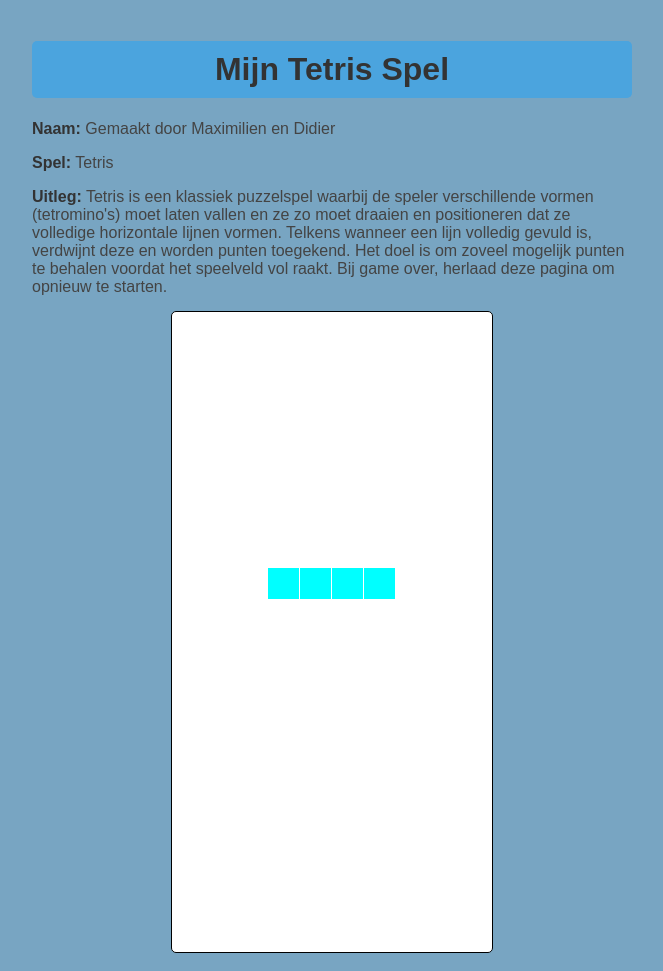
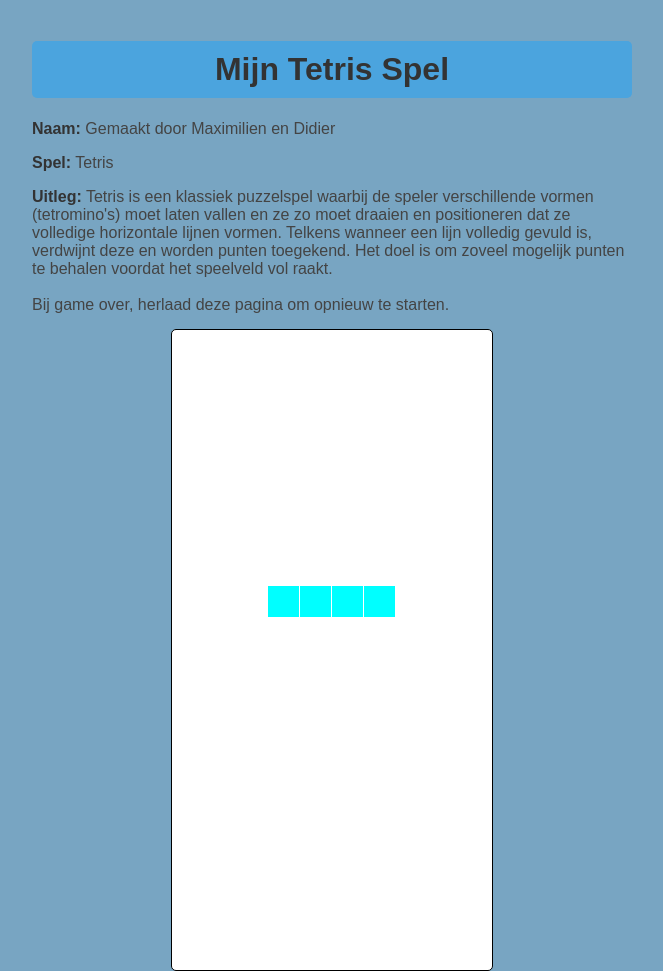
Before and after one commit to MaximilienDem/MaximilienDem.github.io, a plain HTML site: page index.html in a window 1280 px wide. Shown: the whole page, without its empty margins (308-971 px from the left). Drawn offline with Linux system fonts and the light colour scheme.

Commit message:
Update index.html

```diff
--- a/index.html
+++ b/index.html
@@ -60,7 +60,7 @@
     </p>
 
     <p>
-        <strong>Uitleg:</strong> Tetris is een klassiek puzzelspel waarbij de speler verschillende vormen (tetromino's) moet laten vallen en ze zo moet draaien en positioneren dat ze volledige horizontale lijnen vormen. Telkens wanneer een lijn volledig gevuld is, verdwijnt deze en worden punten toegekend. Het doel is om zoveel mogelijk punten te behalen voordat het speelveld vol raakt. Bij game over, herlaad deze pagina om opnieuw te starten.
+        <strong>Uitleg:</strong> Tetris is een klassiek puzzelspel waarbij de speler verschillende vormen (tetromino's) moet laten vallen en ze zo moet draaien en positioneren dat ze volledige horizontale lijnen vormen. Telkens wanneer een lijn volledig gevuld is, verdwijnt deze en worden punten toegekend. Het doel is om zoveel mogelijk punten te behalen voordat het speelveld vol raakt. <br><br> Bij game over, herlaad deze pagina om opnieuw te starten.
     </p>
 
     <div id="game-container">
```
